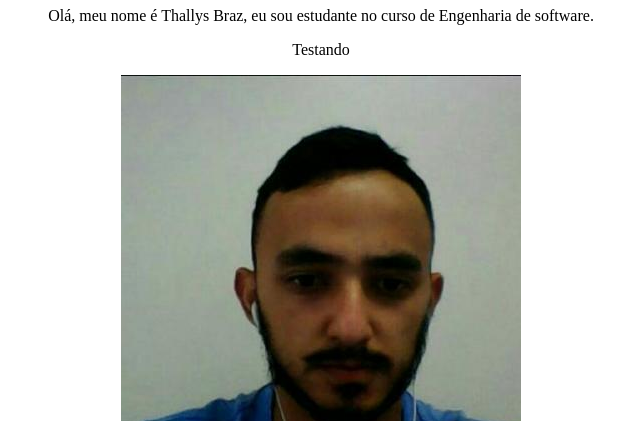
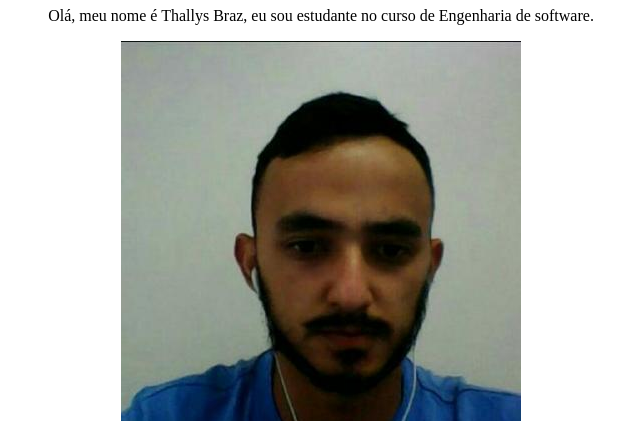
Before and after one commit to thallysbraz/thallysbraz.github.io, a plain HTML site: page index.html in a window 1280 px wide. Shown: the part 73-494 px from the top of the page, without its empty margins (319-959 px from the left). Drawn offline with Linux system fonts and the light colour scheme.

Commit message:
retirando testando

```diff
--- a/index.html
+++ b/index.html
@@ -6,7 +6,7 @@
 	<h1 style="text-align:center;">Bem-vindo(a) a minha página!</h1>
 
 	<p style="text-align:center;">Olá, meu nome é Thallys Braz, eu sou estudante no curso de Engenharia de software.</p>
-	<p style="text-align:center;">Testando</p>
+
 
 	<center>
 		<a href="https://github.com/thallysbraz" target="_blank">
```
